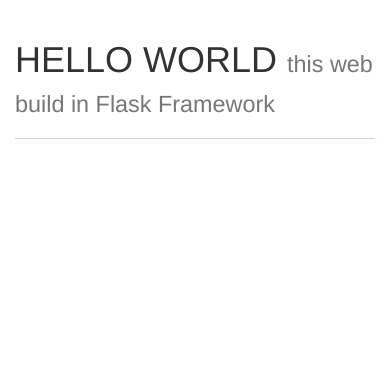
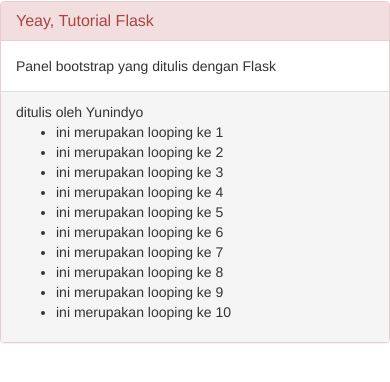
Before and after one commit to ypraw/Tutorial-Flask, a Flask app: page / in a window 390 px wide. Shown: the top 382 px of the page. Run offline with Flask 2, Linux system fonts and the light colour scheme; some libraries are stand-ins or nearby versions.

Commit message:
tutorial tahap 1

```diff
--- a/templates/index.html
+++ b/templates/index.html
@@ -15,14 +15,34 @@
     <![endif]-->
   </head>
   <body>
-      <div class="container">
-          <div class="page-header panel-danger ">
-              <h1>HELLO WORLD <small>this web build in Flask Framework</small></h1>
-          </div>
-          <div class="row">
+     <div class="row">
+         <div class="col-md-4">
 
-          </div>
-      </div>
+         </div>
+         <div class="col-md-4 ">
+             <div class="panel panel-danger">
+               <div class="panel-heading">
+                 <h3 class="panel-title">Yeay, Tutorial Flask</h3>
+               </div>
+               <div class="panel-body">
+                 Panel bootstrap yang ditulis dengan Flask
+
+               </div>
+               <div class="panel-footer">
+                   ditulis oleh {{name}}
+                   <ul>
+                       {%for i in range (1,11,1)%}
+                       <li>ini merupakan looping ke {{i}}</li>
+                       {%endfor%}
+                   </ul>
+               </div>
+             </div>
+         </div>
+         <div class="col-md-4">
+
+         </div>
+     </div>
+
 
     <script src="https://cdn.jsdelivr.net/jquery/2.1.3/jquery.min.js"></script>
     <script src="https://cdn.jsdelivr.net/bootstrap/3.3.5/js/bootstrap.min.js"></script>
```
